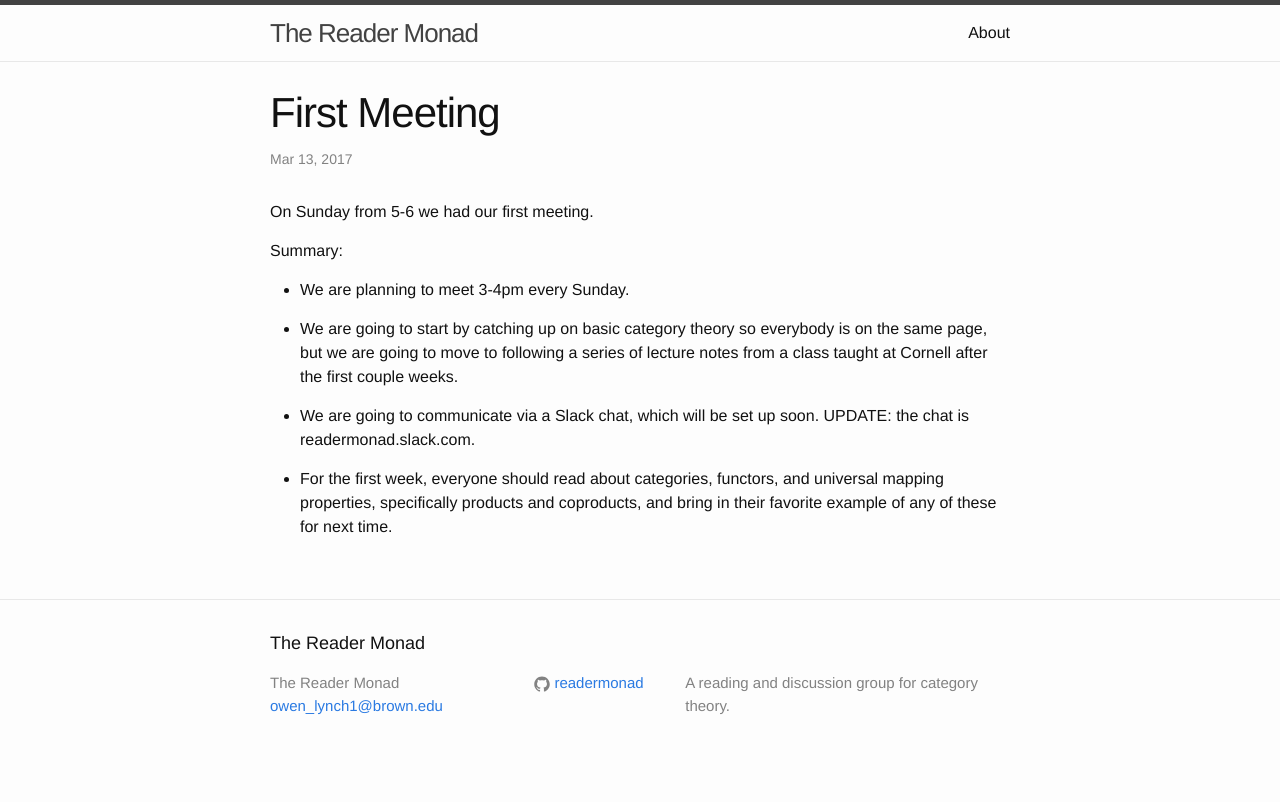
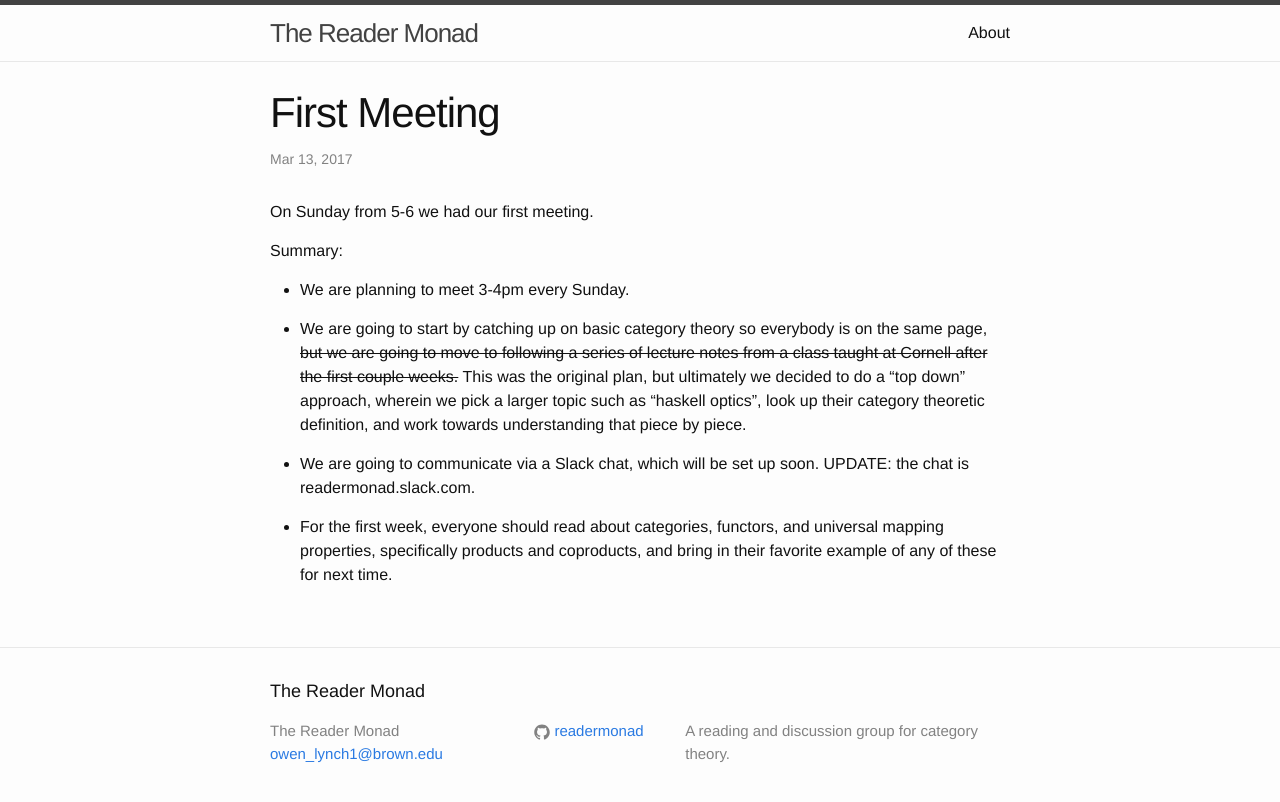
Before and after one commit to readermonad/readermonad.github.io, a Jekyll site: the page built from _posts/2017-03-13-first-meeting.md, in a window 1280 px wide. Shown: the top 802 px of the page. Built offline with Jekyll 4.4.1, drawn with Linux system fonts in a browser that asks for light colours.

Commit message:
Update 2017-03-13-first-meeting.md

```diff
--- a/_posts/2017-03-13-first-meeting.md
+++ b/_posts/2017-03-13-first-meeting.md
@@ -12,8 +12,12 @@ Summary:
 - We are planning to meet 3-4pm every Sunday.
 
 - We are going to start by catching up on basic category theory so everybody is on
-  the same page, but we are going to move to following a series of lecture notes
-  from a class taught at Cornell after the first couple weeks.
+  the same page, ~~but we are going to move to following a series of lecture notes
+  from a class taught at Cornell after the first couple weeks.~~
+  This was the original plan, but ultimately we decided to do a "top down"
+  approach, wherein we pick a larger topic such as "haskell optics", look up their
+  category theoretic definition, and work towards understanding that piece by
+  piece.
 
 - We are going to communicate via a Slack chat, which will be set up soon.
   UPDATE: the chat is readermonad.slack.com.
```
